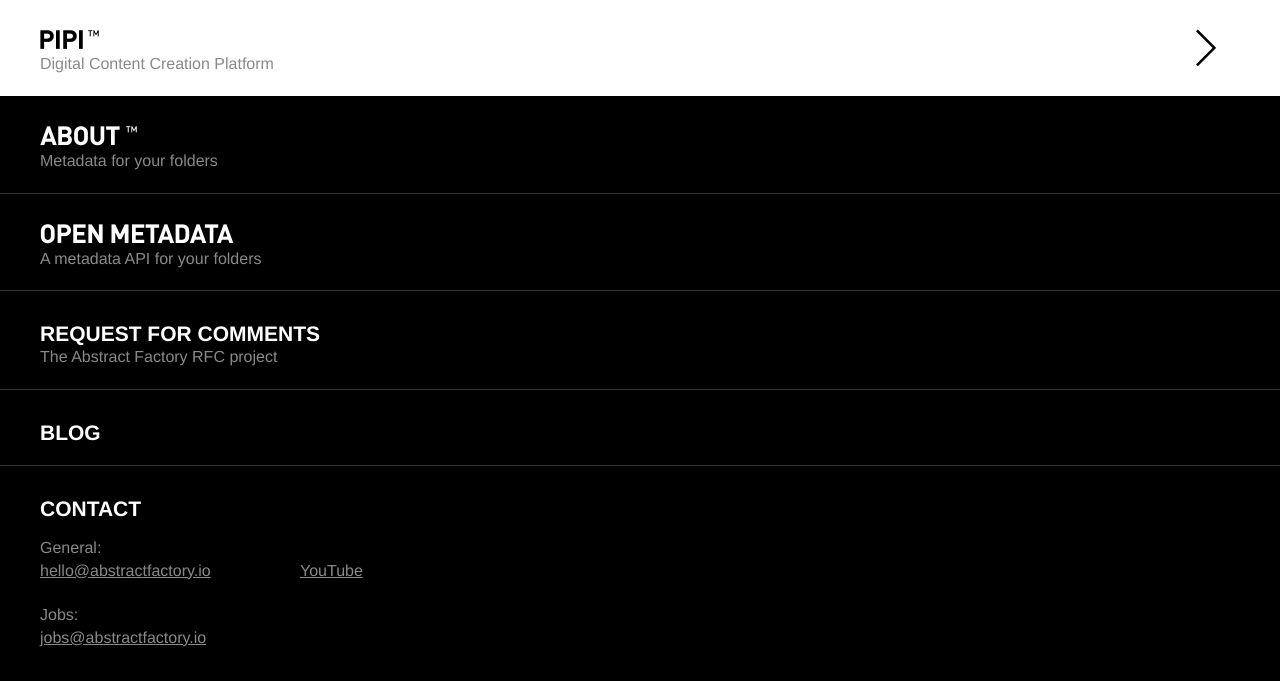
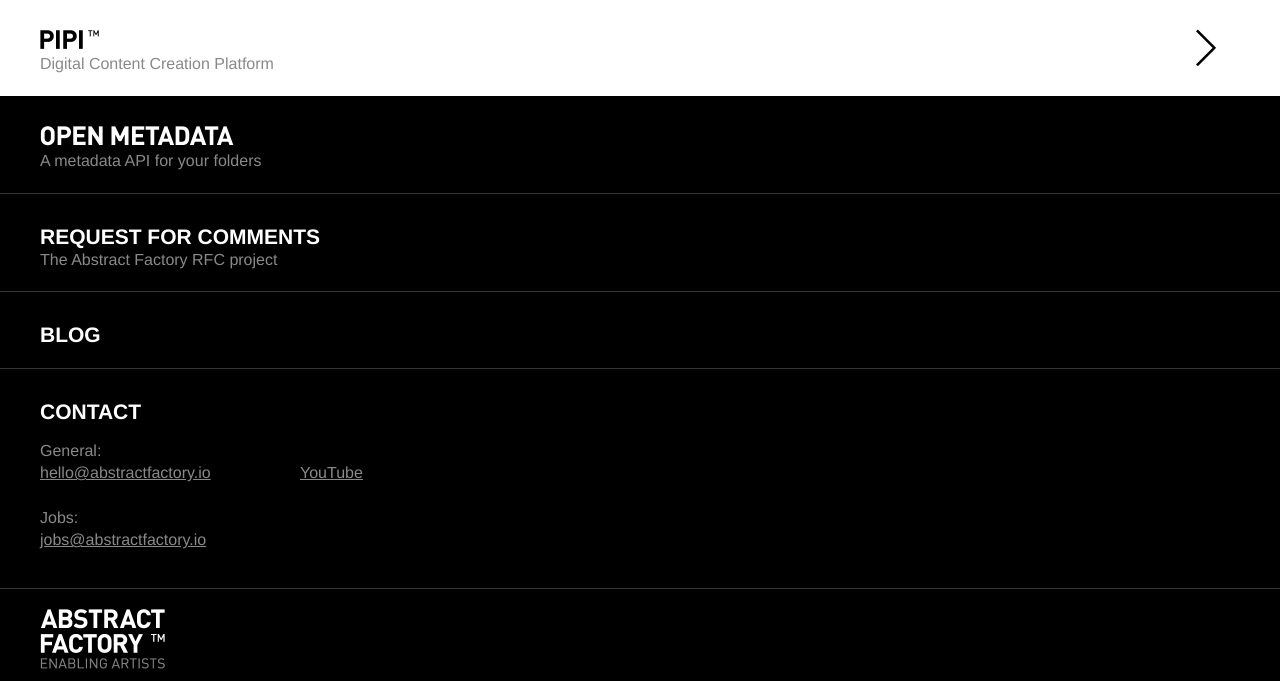
Before and after one commit to abstractsite/sites, a plain HTML site: page index.html in a window 1280 px wide. Shown: the top 681 px of the page. Drawn offline with nearby package versions, Linux system fonts and the light colour scheme.

Commit message:
Removing About

```diff
--- a/index.html
+++ b/index.html
@@ -23,11 +23,6 @@
         <a class="section pipi" href="http://abstractfactory.io/pipi/">
             <h3 class="ir sprite spritepipi">Pipi&trade;</h3>
             <span>Digital Content Creation Platform</span>
-        </a>
-
-        <a class="section about" href="http://abstractfactory.io/about/">
-            <h3 class="ir sprite spriteabout">About&trade;</h3>
-            <span>Metadata for your folders</span>
         </a>
 
         <a class="section openm" href="http://abstractfactory.io/om/">
```
